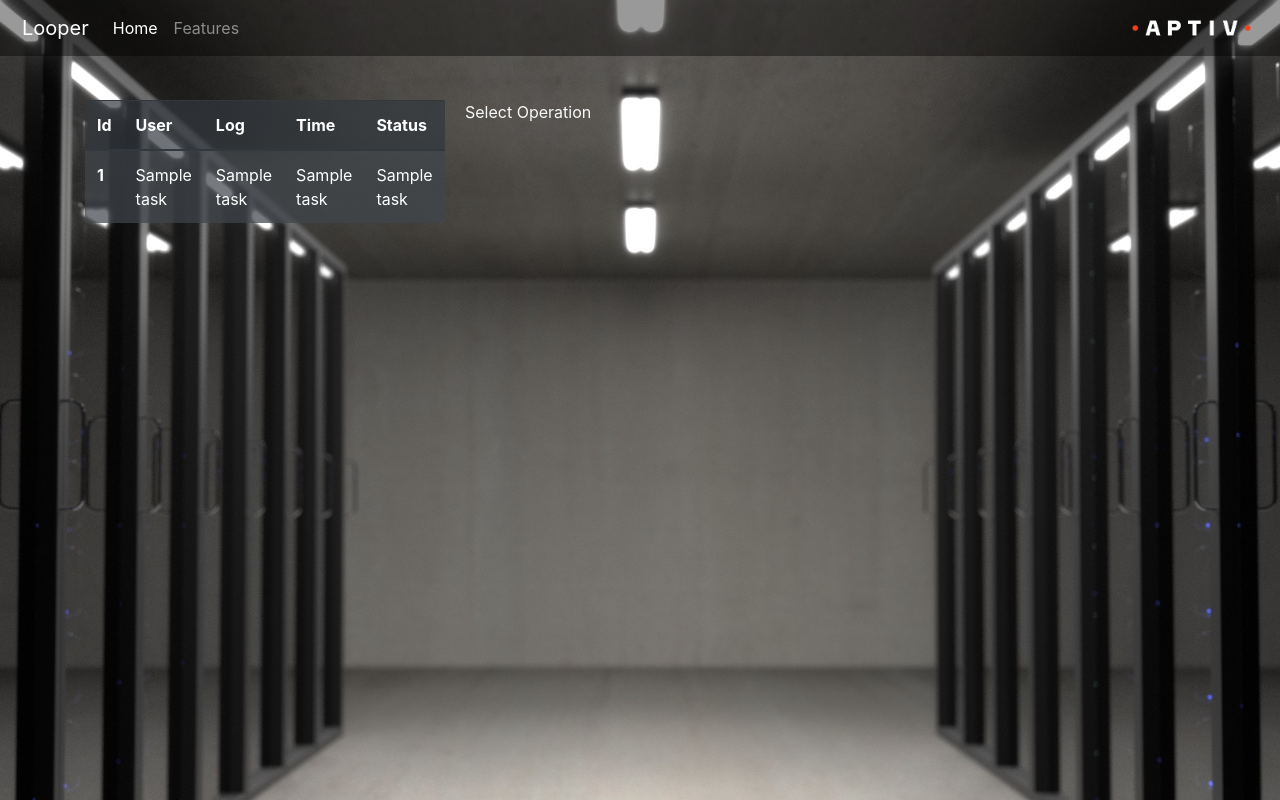
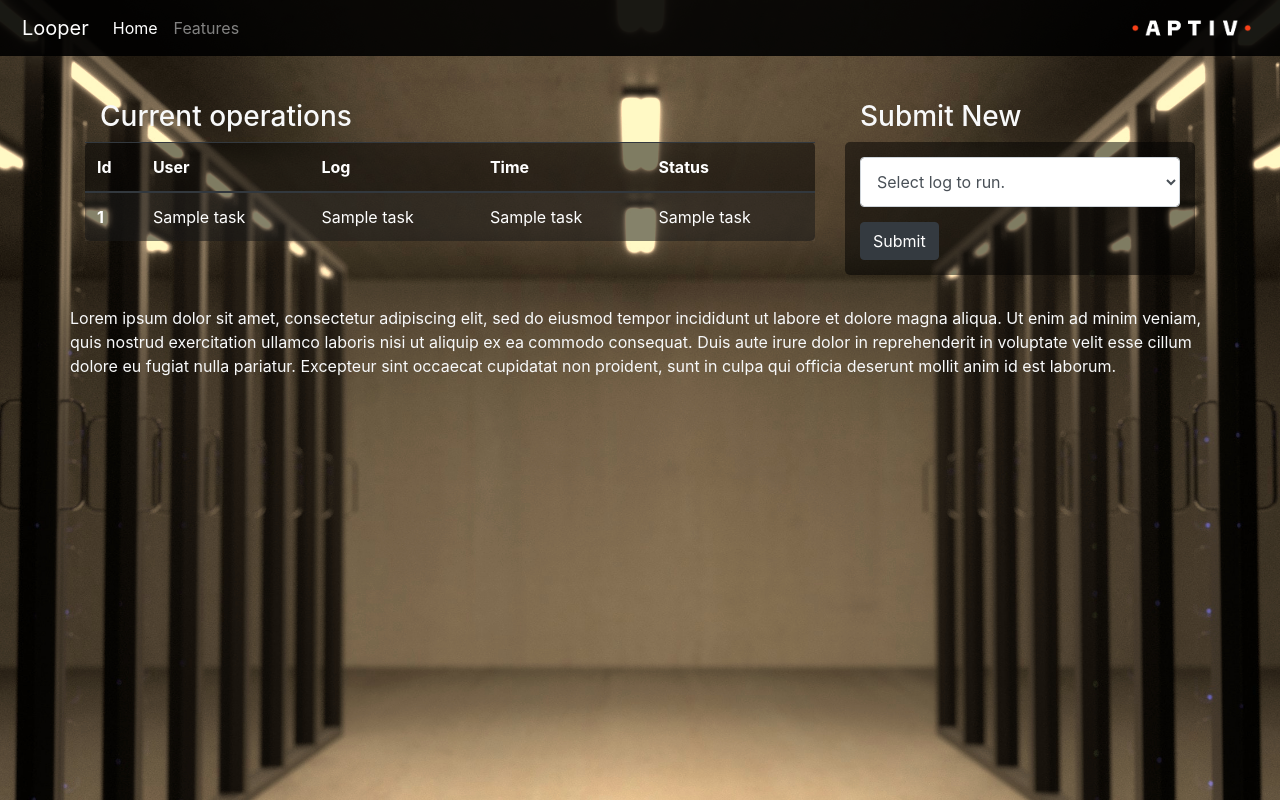
Before and after one commit to JerryLui/hil, a Flask app: template web/templates/index.html in a window 1280 px wide. Run offline with Flask 2, Linux system fonts and the light colour scheme; the template is opened without the code that fills it: most values are stand-ins (such as "Sample title", 1, 10 or a date in 2020); parts of the project's set-up code (start-up, migrations or seed data) failed here and were passed over; some libraries are stand-ins or nearby versions.

Commit message:
Implemented DB

```diff
--- a/web/routes.py
+++ b/web/routes.py
@@ -1,18 +1,98 @@
-from flask import Flask, render_template, request
+from flask import Flask, render_template, request, send_from_directory, flash, get_flashed_messages, redirect
+from multiprocessing import Pipe, Process
+from werkzeug.utils import secure_filename
+from werkzeug.contrib.fixers import ProxyFix
+from flask_sqlalchemy import SQLAlchemy
+import time
+import random
+import os
+import sys
+
+from db_setup import Task, File
 
 # Flask app config
 app = Flask(__name__)
 app.debug = True
-
+app.wsgi_app = ProxyFix(app.wsgi_app)
+app.config['SQLALCHEMY_DATABASE_URI'] = 'sqlite:///static/db/database.db'
+app.config['LOG_INDEX'] = dict()  # dict
+app.config['TASK_LIST'] = dict()  # dict
+app.config['PROJECT_FOLDER'] = os.path.dirname(os.path.abspath(__file__))
+app.config['UPLOAD_FOLDER'] = os.path.join(app.config['PROJECT_FOLDER'], 'tmp')
+app.config['LOG_DRIVE'] = r'C:\Users\JerryL\Downloads\Archives'
+db = SQLAlchemy(app)
 
 @app.route('/', methods=['GET'])
 @app.route('/index', methods=['GET'])
-def route_index():
-    tasks = [[0, 'mjbf5f', 'FMX283_Sunny_Side_Up.dvl', '4 hours', 'Running'],
-             [6, 'mjbf2f', 'FMV137_Sas_For_Days.dvr', '1 hour', 'Running'],
-             [9, 'md3kxa', 'FMX283_Rainy_Snowy.dvl', '3 minutes', 'Waiting']]
-    return render_template('index.html', tasks=tasks)
+def index():
+    return render_template('index.html', tasks=tasks, logs=app.config['LOG_INDEX'].keys())
+
+
+@app.route('/create', methods=['POST'])
+def create_task():
+    file_name = request.form['filename']
+    db.session.add(Task(file_name=file_name, status=0))
+
+@app.route('/favicon.ico')
+def favicon():
+    return send_from_directory('static/img', 'favicon.ico', mimetype='image/vnd.microsoft.icon')
+
+
+@app.route('/upload', methods=['POST', 'GET'])
+def upload_file():
+    if request.method == 'POST':
+        if 'file' not in request.files:
+            flash('No file part')
+            return index()
+
+        file = request.files['file']
+        if file.filename == '':
+            flash('No select file')
+            return index()
+        if file:
+            filename = secure_filename(file.filename)
+            file.save(os.path.join(app.config['UPLOAD_FOLDER']))
+            return index()
+    elif request.method == 'GET':
+        return render_template('upload.html')
+
+
+# DB File update
+def update_db_file():
+    [db.session.add(File(file_name=log.name, file_path=log.path)) for log in _recursive_log_scan()]
+    db.session.commit()
+
+
+def _recursive_log_scan():
+    """ Iterator of all files ending with dvl in log_drive """
+    for entry in os.scandir(app.config['LOG_DRIVE']):
+        if entry.is_dir(follow_symlinks=False):
+            yield from _recursive_log_scan(entry)
+        elif os.path.splitext(entry)[1] == '.dvl':
+            yield entry
+
+
+class FakeProcess(Process):
+    def __init__(self, log, pipe_conn):
+        self.log = log
+        self.pipe_conn = pipe_conn
+        super().__init__()
+
+    def run(self):
+        self.pipe_conn.send(1)
+        time.sleep(random.randint(5, 10))
+
+        self.pipe_conn.send(2)
+        time.sleep(random.randint(7, 13))
+
+        if random.randint(0, 3):
+            self.pipe_conn.send(-1)
+        else:
+            self.pipe_conn.send(0)
+        return
 
 
 if __name__ == '__main__':
+    update_db_file()
     app.run()
+    # app.run(host='10.239.125.56')
--- a/web/static/css/style.css
+++ b/web/static/css/style.css
@@ -1,9 +1,27 @@
 .transparent {
-    background: rgba(0, 0, 0, 0.4);
+    background: rgba(0, 0, 0, 0.9);
 }
 
-.table-custom {
-    background: rgba(50, 56, 62, 0.7);
+.custom-bg-color {
+    background: rgba(0, 0, 0, 0.50);
+}
+
+.form-custom {
+    padding: 15px;
+    border-radius: 5px;
+}
+
+.dropdown-custom {
+    height: 50px !important;
+    overflow: scroll;
+}
+
+.btn-custom {
+    margin-top: 15px;
+}
+
+.header-adjust {
+    padding-left: 15px;
 }
 
 .navbar {
@@ -17,15 +35,15 @@
 
 .text-limit {
     word-wrap: break-word;
-    max-width: 100px;
+    max-width: 150px;
 }
 
 html, body {
-  height: 100%;
-  width: 100%;
-  padding: 0px;
-  margin: 0px;
-  overflow: hidden;
+    height: 100%;
+    width: 100%;
+    padding: 0px;
+    margin: 0px;
+    overflow: hidden;
 }
 
 body {
--- a/web/templates/index.html
+++ b/web/templates/index.html
@@ -1,8 +1,10 @@
 {% extends "layout.html" %}
 {% block content %}
 <div class="row">
-	<div class="col-4">
-		<table class="table table-striped table-dark table-custom">
+	<!--Current Operation Table-->
+	<div class="col-8">
+		<table class="table table-striped table-dark custom-bg-color" style="border-radius: 5px">
+			<h3 class="text-light header-adjust">Current operations</h3>
 			<thead>
 			<tr>
 				<th scope="col">Id</th>
@@ -25,8 +27,42 @@
 			</tbody>
 		</table>
 	</div>
-	<div class="col-8">
-		<p class="text-light">Select Operation</p>
+	<!--Submit New Task Table-->
+	<div class="col-4">
+		<form method="post" action="/create" id="form-create-task">
+			<h3 class="text-light header-adjust">Submit New</h3>
+			<div class="form-group custom-bg-color form-custom">
+					<select name="filename" class="form-control dropdown-custom" id="fileSelector" required>
+						<option value="" disabled selected hidden>Select log to run.</option>
+						{% for log in logs %}
+						<option value="{{ log }}">{{ log }}</option>
+						{% endfor %}
+					</select>
+					<button type="submit" class="btn btn-dark btn-custom">Submit</button>
+			</div>
+			<!--<div class="form-check form-check-inline">-->
+			<!--<input class="form-check-input" type="checkbox" value="meow" id="check1">-->
+			<!--<label class="form-check-label text-light" for="check1">-->
+			<!--Hello Kitty-->
+			<!--</label>-->
+			<!--</div>-->
+			<!--<div class="form-check form-check-inline">-->
+			<!--<input class="form-check-input" type="checkbox" value="woof" id="check2">-->
+			<!--<label class="form-check-label text-light" for="check2">-->
+			<!--Doggy Doggy what now?-->
+			<!--</label>-->
+			<!--</div>-->
+			<div class="form-group">
+			</div>
+		</form>
+	</div>
+	<div class="text-light" style="margin-top:15px">
+		<p>Lorem ipsum dolor sit amet, consectetur adipiscing elit, sed do eiusmod tempor incididunt ut labore et dolore
+			magna aliqua. Ut enim ad minim veniam, quis nostrud exercitation ullamco laboris nisi ut aliquip ex ea
+			commodo consequat. Duis aute irure dolor in reprehenderit in voluptate velit esse cillum dolore eu fugiat
+			nulla pariatur. Excepteur sint occaecat cupidatat non proident, sunt in culpa qui officia deserunt mollit
+			anim id est laborum.</p>
+	</div>
 </div>
 </div>
 {% endblock %}
--- a/web/templates/layout.html
+++ b/web/templates/layout.html
@@ -12,6 +12,9 @@
 	<!--Custom stylesheet-->
 	<link rel="stylesheet" type="text/css" href="{{ url_for('static', filename='css/style.css') }}">
 
+	<!--Favicon-->
+	<link rel="shortcut icon" href="{{ url_for('static', filename='img/favicon.ico') }}">
+
 	<!-- jQuery first, then Popper.js, then Bootstrap JS -->
 	<script src="https://code.jquery.com/jquery-3.3.1.min.js"></script>
 	<script src="https://cdnjs.cloudflare.com/ajax/libs/popper.js/1.14.3/umd/popper.min.js"
@@ -21,18 +24,14 @@
 			integrity="sha384-smHYKdLADwkXOn1EmN1qk/HfnUcbVRZyYmZ4qpPea6sjB/pTJ0euyQp0Mk8ck+5T"
 			crossorigin="anonymous"></script>
 
-	<!--Favicon-->
-	<link rel="shortcut icon" href="{{ url_for('static', filename='img/favicon.ico') }}" type="image/x-icon">
 
 	<!--Custom scripts-->
-	<!--<script src="{{ url_for('static', filename='js/alerts.js') }}"></script>-->
-	<style>
-
+	<style type="text/css">
 	</style>
 	<script type="text/javascript">
 	</script>
 </head>
-<body class="bg-light">
+<body class="bg-light text-white">
 <nav class="navbar navbar-expand-lg fixed-top navbar-dark transparent">
 	<a class="navbar-brand" href="/index">Looper</a>
 	<ul class="navbar-nav mr-auto">
@@ -44,7 +43,8 @@
 		</li>
 	</ul>
 	<div class="my-2 my-lg-0">
-		<img src="{{ url_for('static', filename='img/logo/large_transparent_white.png') }}" width="133" height="30" alt="">
+		<img src="{{ url_for('static', filename='img/logo/large_transparent_white.png') }}" width="133" height="30"
+			 alt="">
 	</div>
 </nav>
 <div class="container" style="margin-top:30px">
```
Also changed, not shown: web/db_setup.py (added, +32 -0 lines), web/templates/upload.html (added, +7 -0 lines), web/static/db/database.db (added), web/static/img/favicon.ico, web/static/img/slider/data.jpg. Lines whose indentation alone changed are shown as unchanged.
